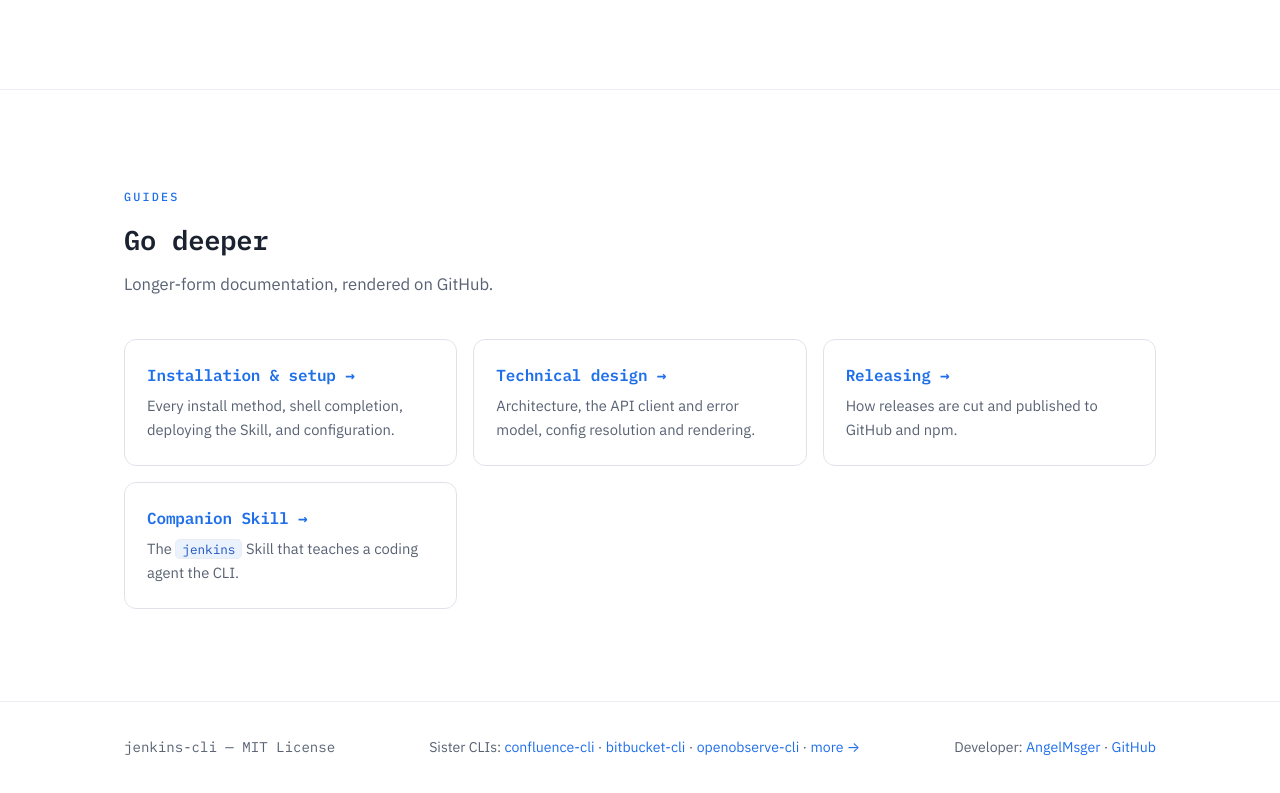
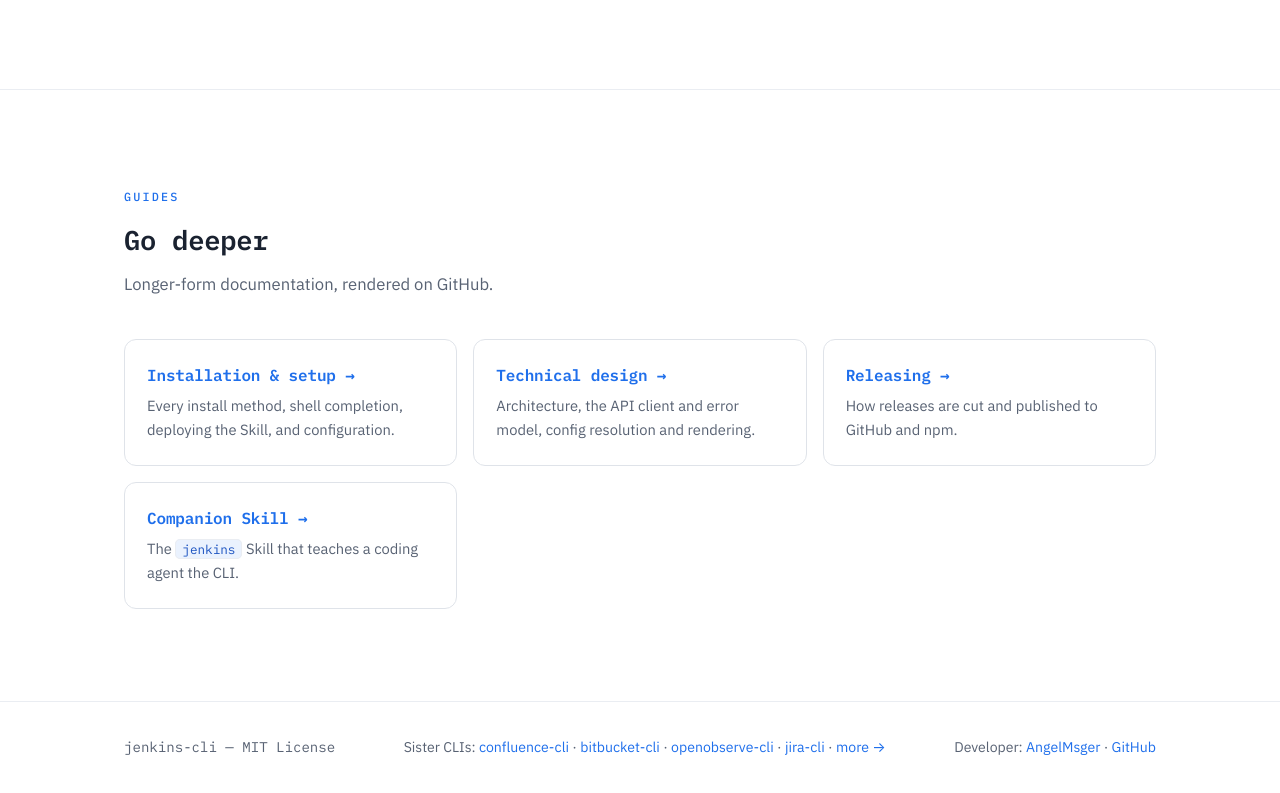
Before and after one commit to AngelMsger/jenkins-cli, a plain HTML site: page docs/index.html in a window 1280 px wide. Shown: the part 4834-5627 px from the top of the page. Drawn offline with Linux system fonts and the light colour scheme.

Commit message:
docs: align README and docs site across the CLI family
Add jira-cli to the sibling lists, adopt the family-canonical README
section order (Errors and exit codes, Related at the end), and bring the
npm package README to the canonical rich form.

Co-Authored-By: Claude Fable 5 <noreply@anthropic.com>

```diff
--- a/docs/index.html
+++ b/docs/index.html
@@ -245,7 +245,7 @@ npm install -g @angelmsger/jenkins-cli</pre>
 <footer class="footer">
   <div class="wrap">
     <span class="brand-foot">jenkins-cli — MIT License</span>
-    <span>Sister CLIs: <a href="https://angelmsger.github.io/confluence-cli/">confluence-cli</a> · <a href="https://angelmsger.github.io/bitbucket-cli/">bitbucket-cli</a> · <a href="https://angelmsger.github.io/openobserve-cli/">openobserve-cli</a> · <a href="https://github.com/AngelMsger">more →</a></span>
+    <span>Sister CLIs: <a href="https://angelmsger.github.io/confluence-cli/">confluence-cli</a> · <a href="https://angelmsger.github.io/bitbucket-cli/">bitbucket-cli</a> · <a href="https://angelmsger.github.io/openobserve-cli/">openobserve-cli</a> · <a href="https://angelmsger.github.io/jira-cli/">jira-cli</a> · <a href="https://github.com/AngelMsger">more →</a></span>
     <span>Developer: <a href="https://angelmsger.github.io/">AngelMsger</a> · <a href="https://github.com/AngelMsger/jenkins-cli">GitHub</a></span>
   </div>
 </footer>
```
Also changed, not shown: CHANGELOG.md, README.md, build/npm/README.md.
